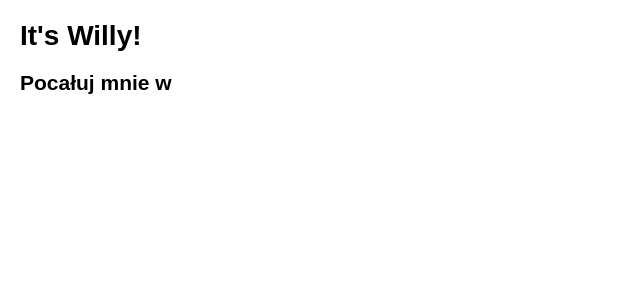
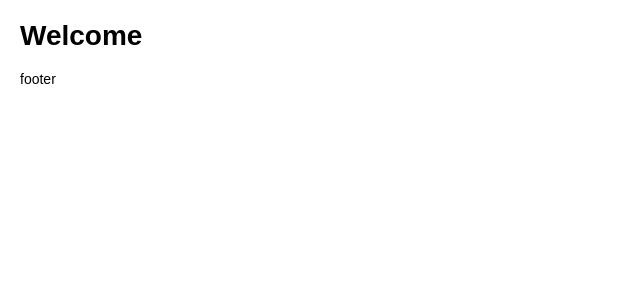
Before and after one commit to Sulabasana/React, a React (Create React App) app: page / in a window 1280 px wide. Shown: the top 300 px of the page, without its empty margins (0-640 px from the left). Built offline with nearby package versions, Linux system fonts and the light colour scheme.

Commit message:
Components

```diff
--- a/public/index.html
+++ b/public/index.html
@@ -13,7 +13,6 @@
   <body>
 
     <div id="root"></div>
-    <h2>Pocałuj mnie w </h2>
 
   </body>
 </html>
--- /dev/null
+++ b/src/footer.js
@@ -0,0 +1,9 @@
+import React from 'react';
+
+export default class Footer extends React.Component{
+	render(){
+		return(
+			<footer>footer</footer>
+		);
+	}
+}
--- /dev/null
+++ b/src/header.js
@@ -0,0 +1,13 @@
+import React from 'react';
+
+import Title from './header/title'
+
+export default class Header extends React.Component{
+	render(){
+		return(
+			<div>
+				<Title />
+			</div>
+		);
+	}
+}
--- /dev/null
+++ b/src/header/title.js
@@ -0,0 +1,9 @@
+import React from 'react';
+
+export default class Title extends React.Component{
+	render(){
+		return(
+			<h1>Welcome</h1>
+		);
+	}
+}
--- a/src/index.js
+++ b/src/index.js
@@ -1,31 +1,34 @@
 import React from 'react';
 import ReactDOM from 'react-dom';
+import Layout from './layout'
 import './index.css';
 import App from './App';
 import * as serviceWorker from './serviceWorker';
 
-class Layout extends React.Component {
-	//Here is the right place to create functions
-	getVal(val){
-		return "William" + val
-	}
-	constructor(){
-		super();
-		this.name = "Willy"
-	}
+const app = document.getElementById('root')
 
-	render(){
-		const name = "Will"
-				return(
-			//<h1>It's {this.getVal(" The Morron")}!</h1>
-			<h1>It's {this.name}!</h1>
-			);
-		}
-	}
+// class Layout extends React.Component {
+// 	//Here is the right place to create functions
+// 	getVal(val){
+// 		return "William" + val
+// 	}
+// 	constructor(){
+// 		super();
+// 		this.name = "Willy"
+// 	}
+
+// 	render(){
+// 		const name = "Will"
+// 				return(
+// 			//<h1>It's {this.getVal(" The Morron")}!</h1>
+// 			<h1>It's {this.name}!</h1>
+// 			);
+// 		}
+// 	}
 
 
 
 ReactDOM.render(
   <Layout />,
-  document.getElementById('root')
+  app
 );
--- /dev/null
+++ b/src/layout.js
@@ -0,0 +1,19 @@
+import React from 'react';
+import Header from "./header";
+import Footer from "./footer"
+
+export default class Layout extends React.Component{
+
+	render(){
+		// var list = [<Header />,
+		// 		<Header />,
+		// 		<Header />
+		// 		];
+		return(
+			<div>
+				<Header />
+				<Footer />
+			</div>
+		);
+	}
+}
```
